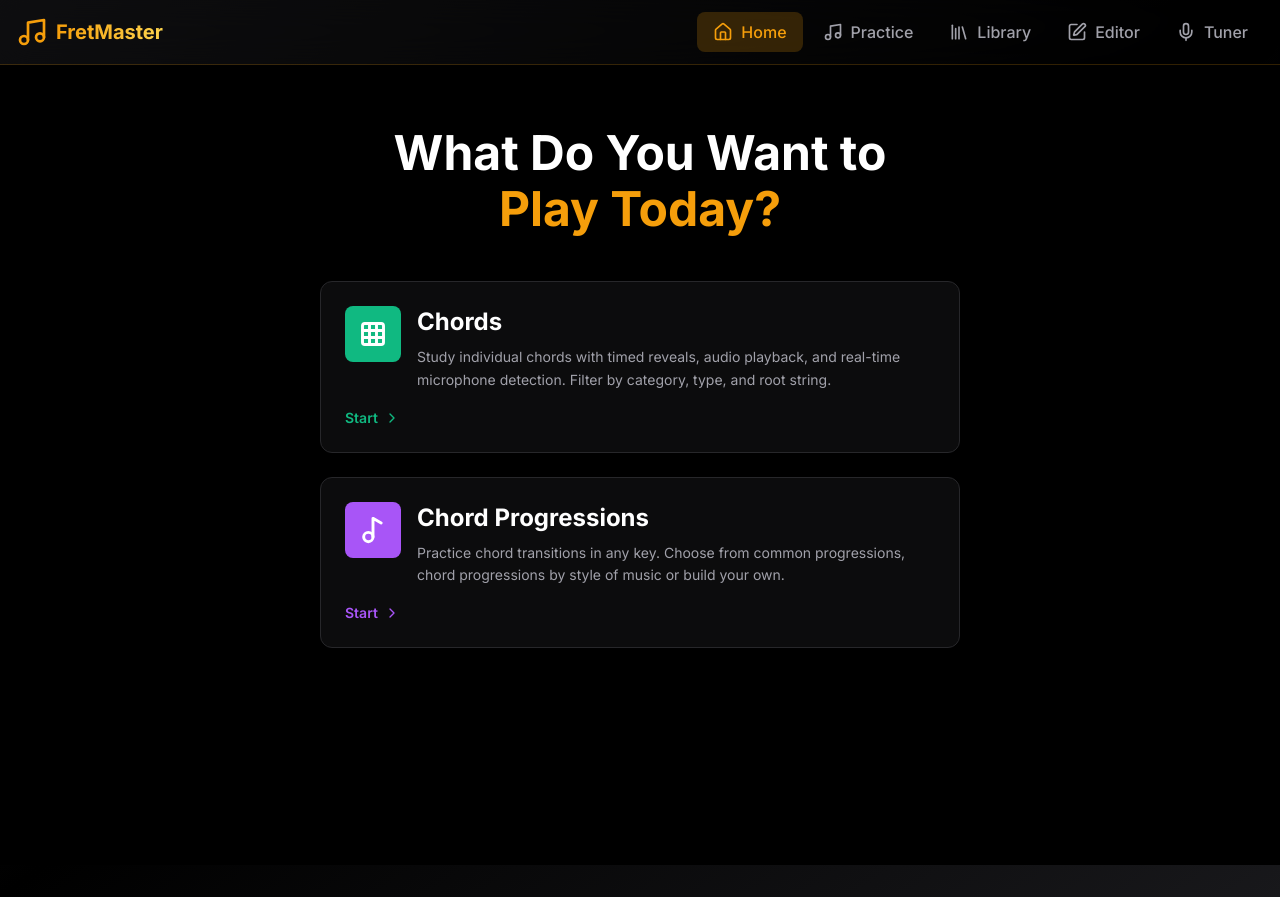
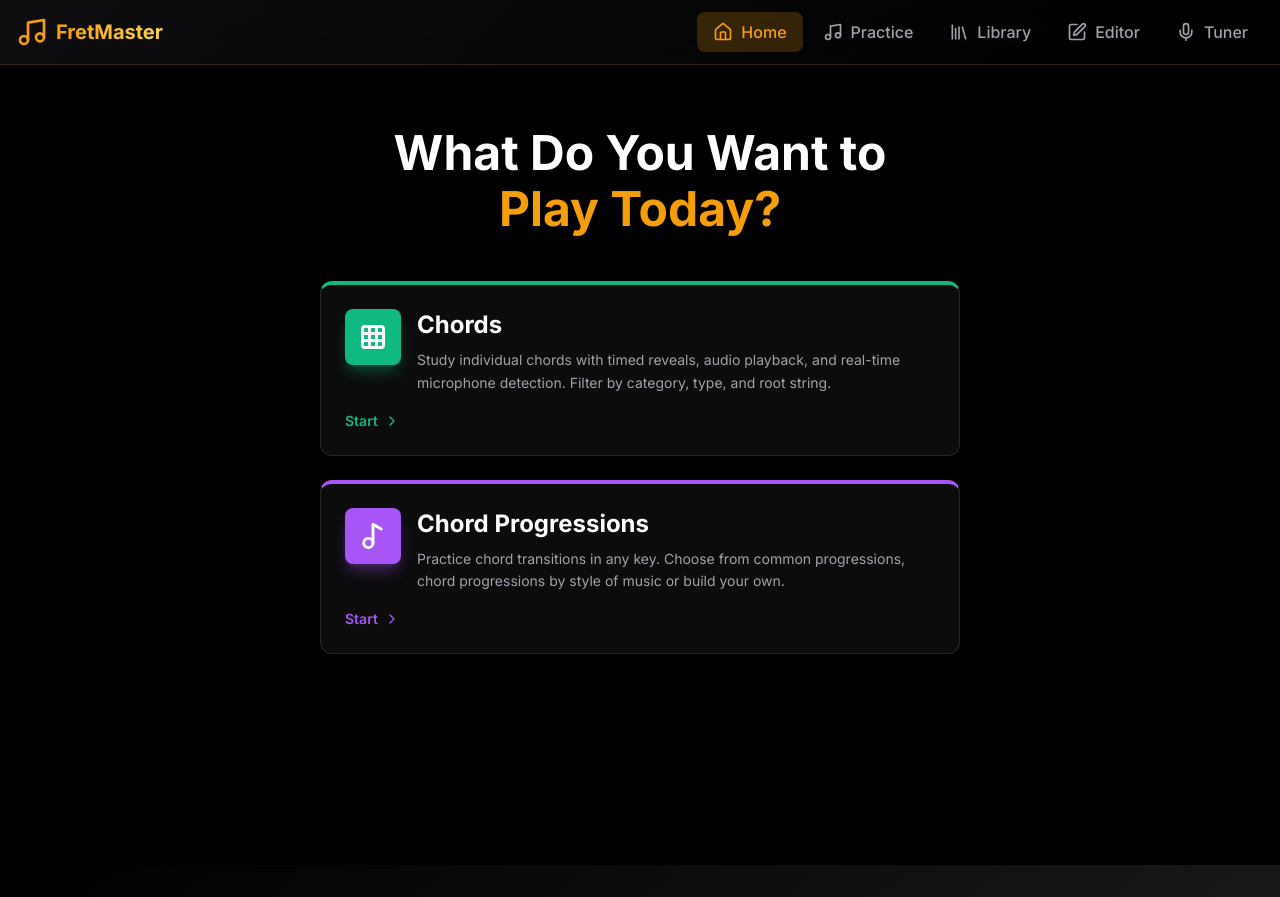
Before and after one commit to randysoller/onspace-9bg96c-13939, a React (Vite) app: page / in a window 1280 px wide. Built offline with nearby package versions, Linux system fonts and the light colour scheme.

Commit message:
Visual edit in OnSpace

```diff
--- a/src/pages/Index.tsx
+++ b/src/pages/Index.tsx
@@ -20,9 +20,12 @@ export default function Index() {
         {/* Practice Mode Cards */}
         <div className="space-y-6">
           {/* Chords Card */}
-          <div className="bg-zinc-900/50 border border-zinc-800 rounded-xl p-6 hover:border-emerald-500/40 transition-all group">
+          <button
+            onClick={() => navigate('/chord-setup')}
+            className="w-full text-left bg-zinc-900/50 border border-zinc-800 border-t-4 border-t-emerald-500 rounded-xl p-6 hover:border-emerald-500/40 hover:shadow-lg hover:shadow-emerald-500/10 transition-all group cursor-pointer active:scale-[0.99]"
+          >
             <div className="flex items-start gap-4 mb-4">
-              <div className="flex-shrink-0 w-14 h-14 bg-emerald-500 rounded-lg flex items-center justify-center">
+              <div className="flex-shrink-0 w-14 h-14 bg-emerald-500 rounded-lg flex items-center justify-center shadow-lg shadow-emerald-500/30">
                 <Grid3x3 className="w-7 h-7 text-white" strokeWidth={2.5} />
               </div>
               <div className="flex-1">
@@ -33,19 +36,19 @@ export default function Index() {
               </div>
             </div>
 
-            <button
-              onClick={() => navigate('/chord-setup')}
-              className="flex items-center gap-1.5 text-emerald-500 hover:text-emerald-400 font-semibold text-sm transition-colors group-hover:gap-2"
-            >
+            <div className="flex items-center gap-1.5 text-emerald-500 group-hover:text-emerald-400 font-semibold text-sm transition-all group-hover:gap-2">
               Start
               <ChevronRight className="w-4 h-4" />
-            </button>
-          </div>
+            </div>
+          </button>
 
           {/* Chord Progressions Card */}
-          <div className="bg-zinc-900/50 border border-zinc-800 rounded-xl p-6 hover:border-purple-500/40 transition-all group">
+          <button
+            onClick={() => navigate('/progression-setup')}
+            className="w-full text-left bg-zinc-900/50 border border-zinc-800 border-t-4 border-t-purple-500 rounded-xl p-6 hover:border-purple-500/40 hover:shadow-lg hover:shadow-purple-500/10 transition-all group cursor-pointer active:scale-[0.99]"
+          >
             <div className="flex items-start gap-4 mb-4">
-              <div className="flex-shrink-0 w-14 h-14 bg-purple-500 rounded-lg flex items-center justify-center">
+              <div className="flex-shrink-0 w-14 h-14 bg-purple-500 rounded-lg flex items-center justify-center shadow-lg shadow-purple-500/30">
                 <Music2 className="w-7 h-7 text-white" strokeWidth={2.5} />
               </div>
               <div className="flex-1">
@@ -56,14 +59,11 @@ export default function Index() {
               </div>
             </div>
 
-            <button
-              onClick={() => navigate('/progression-setup')}
-              className="flex items-center gap-1.5 text-purple-500 hover:text-purple-400 font-semibold text-sm transition-colors group-hover:gap-2"
-            >
+            <div className="flex items-center gap-1.5 text-purple-500 group-hover:text-purple-400 font-semibold text-sm transition-all group-hover:gap-2">
               Start
               <ChevronRight className="w-4 h-4" />
-            </button>
-          </div>
+            </div>
+          </button>
         </div>
       </div>
     </div>
```
